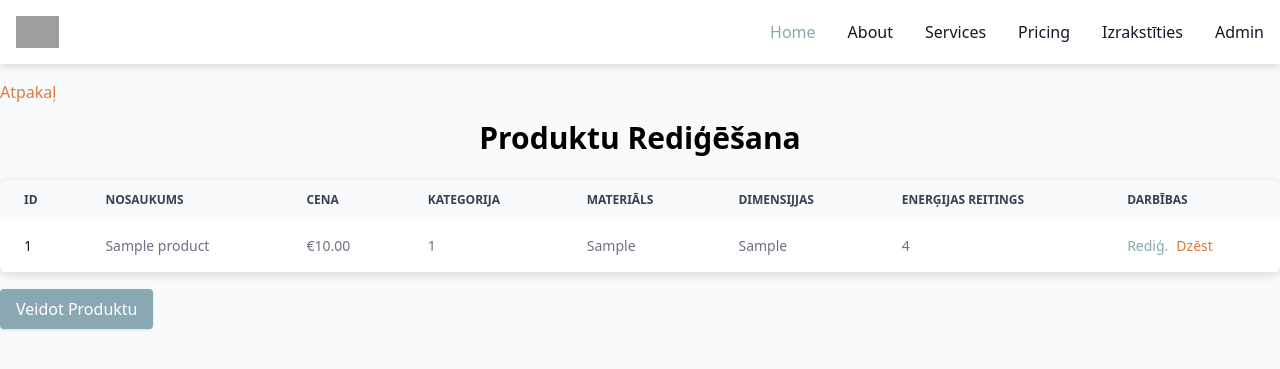
After one commit to SimonsMeldzers/BalticLogi, a PHP site: page /admin-features/manageProducts.php in a window 1280 px wide. The commit adds this page. Shown: the top 369 px of the page. Run offline with PHP 8.4, Linux system fonts and the light colour scheme; the visitor is signed in with stand-in values (Sample User, id 1); tables that the repository leaves empty or names only in its code hold one stand-in row (values such as "Sample post"); grey boxes are pictures that could not be loaded.

Commit message:
Added functionality for adming to create, edit and delete products.

```diff
--- /dev/null
+++ b/public/admin-features/manageProducts.php
@@ -0,0 +1,273 @@
+<?php
+include '../../src/connect_db.php';
+include '../../src/isAdmin.php';
+
+$products = $conn->query("SELECT * FROM products");
+
+// Pārbaude
+$successMessage = '';
+if (isset($_SESSION['success_message'])) {
+    $successMessage = $_SESSION['success_message'];
+    unset($_SESSION['success_message']);
+}
+?>
+
+<!DOCTYPE html>
+<html lang="en">
+<head>
+    <meta charset="UTF-8">
+    <meta name="viewport" content="width=device-width, initial-scale=1.0">
+    <title>Baltic Logi | Rediģēt Produktus</title>
+    <link href="../../src/output.css" rel="stylesheet">
+</head>
+<body class="bg-primary bg-opacity-5">
+    <?php include '../../public/components/navbar.php'; ?>
+
+    <div class="max-w-screen-xl mx-auto my-4">
+        <a href="javascript:window.history.back();"
+           class="text-danger hover:opacity-80 hover:underline"
+        >
+            Atpakaļ
+        </a>
+    </div>
+
+    <!-- Paziņojums, pēc veiksmīgas rediģēšanas/dzēšanas/pievienošanas -->
+    <?php if (!empty($successMessage)): ?>
+        <div class="fixed top-[4.5rem] left-1/2 transform -translate-x-1/2 flex
+                    items-center w-full max-w-xs p-4 space-x-4 text-gray-500
+                    bg-white divide-x divide-gray-200 rounded-lg shadow-2xl
+                    dark:text-gray-400 dark:divide-gray-700 dark:bg-gray-800"
+            id="toast-success"
+            role="alert"
+        >
+            <svg class="w-5 h-5 text-green-700 rotate-45"
+                 aria-hidden="true" xmlns="http://www.w3.org/2000/svg"
+                 fill="none" viewBox="0 0 18 20"
+            >
+                <path stroke="currentColor" stroke-linecap="round"
+                      stroke-linejoin="round" stroke-width="2"
+                      d="m9 17 8 2L9 1 1 19l8-2Zm0 0V9"
+                />
+            </svg>
+            <div class="pl-4 text-sm font-normal">
+                <?php echo htmlspecialchars($successMessage); ?>
+            </div>
+        </div>
+        <script>
+            setTimeout(() => {
+                const toast = document.getElementById('toast-success');
+                if (toast) toast.remove();
+            }, 7000);
+        </script>
+    <?php endif; ?>
+
+    <div class="max-w-screen-xl mx-auto">
+        <h1 class="text-3xl font-bold text-center mb-6">Produktu Rediģēšana</h1>
+        <div class="relative overflow-x-auto shadow-3xl sm:rounded-lg">
+            <table class="w-full text-sm text-left text-gray-500 dark:text-gray-400">
+                <thead class="text-xs text-gray-700 uppercase bg-gray-50 dark:bg-gray-700 dark:text-gray-400">
+                    <tr>
+                        <th scope="col" class="px-6 py-3"> ID </th>
+                        <th scope="col" class="px-6 py-3"> Nosaukums </th>
+                        <th scope="col" class="px-6 py-3"> Cena </th>
+                        <th scope="col" class="px-6 py-3"> Kategorija </th>
+                        <th scope="col" class="px-6 py-3"> Materiāls </th>
+                        <th scope="col" class="px-6 py-3"> Dimensijjas </th>
+                        <th scope="col" class="px-6 py-3"> Enerģijas reitings </th>
+                        <th scope="col" class="px-6 py-3"> Darbības </th>
+                    </tr>
+                </thead>
+                <tbody>
+                    <?php while ($product = $products->fetch_assoc()): ?>
+                        <tr class="bg-white border-b dark:bg-gray-800 dark:border-gray-700">
+                            <td class="px-6 py-4 font-medium text-gray-900 whitespace-nowrap dark:text-white">
+                                <?php echo $product['id']; ?>
+                            </td>
+                            <td class="px-6 py-4">
+                                <?php echo htmlspecialchars($product['name']); ?>
+                            </td>
+                            <td class="px-6 py-4">
+                                €<?php echo number_format($product['price'], 2); ?>
+                            </td>
+                            <td class="px-6 py-4">
+                                <?php echo htmlspecialchars($product['category_id']); ?>
+                            </td>
+                            <td class="px-6 py-4">
+                                <?php echo htmlspecialchars($product['material']); ?>
+                            </td>
+                            <td class="px-6 py-4">
+                                <?php echo htmlspecialchars($product['dimensions']); ?>
+                            </td>
+                            <td class="px-6 py-4">
+                                <?php echo htmlspecialchars($product['energy_rating']); ?>
+                            </td>
+                            <td class="px-6 py-4 flex space-x-2">
+                                <button onclick="openEditModal(<?php echo htmlspecialchars(json_encode($product)); ?>)"
+                                    class="text-primary hover:underline"> Rediģ. </button>
+                                <form method="POST" action="deleteProduct.php" onsubmit="return confirmDelete()">
+                                    <input type="hidden" name="product_id" value="<?php echo $product['id']; ?>">
+                                    <button type="submit" class="text-danger hover:underline"> Dzēst </button>
+                                </form>
+                            </td>
+                        </tr>
+                    <?php endwhile; ?>
+                </tbody>
+            </table>
+        </div>
+        <div class="flex my-4">
+            <button onclick="openCreateModal()" class="bg-primary text-white px-4 py-2 rounded shadow hover:opacity-90">
+                Veidot Produktu
+            </button>
+        </div>
+    </div>
+
+    <!-- Logs priekš produktu rediģēšanas -->
+    <div id="editModal" class="hidden fixed inset-0 bg-black bg-opacity-50 flex items-center justify-center z-50">
+        <div class="bg-white p-6 rounded shadow-lg w-96">
+            <h2 class="text-xl font-semibold mb-4">Produkta rediģēšana</h2>
+            <form method="POST" action="updateProduct.php">
+                <input type="hidden" name="id" id="editProductId">
+                <div class="mb-4">
+                    <label for="editName" class="block text-gray-700"> Nosaukums </label>
+                    <input type="text" name="name" id="editName" class="w-full p-2 border rounded" required>
+                </div>
+                <div class="mb-4">
+                    <label for="editPrice" class="block text-gray-700">Cena</label>
+                    <input type="number" step="0.01" name="price" id="editPrice" class="w-full p-2 border rounded" required>
+                </div>
+                <div class="mb-4">
+                    <label for="editCategory" class="block text-gray-700">Kategorija</label>
+                    <input type="text" name="category_id" id="editCategory" class="w-full p-2 border rounded" required>
+                </div>
+                <div class="mb-4">
+                    <label for="editDescription" class="block text-gray-700">Apraksts</label>
+                    <textarea name="description" id="editDescription" class="w-full p-2 border rounded" required></textarea>
+                </div>
+                <div class="mb-4">
+                    <label for="editImagePath" class="block text-gray-700">Attēla saite</label>
+                    <input type="text" name="image_path" id="editImagePath" class="w-full p-2 border rounded">
+                </div>
+                <div class="mb-4">
+                    <label for="editMaterial" class="block text-gray-700">Materiāls</label>
+                    <input type="text" name="material" id="editMaterial" class="w-full p-2 border rounded">
+                </div>
+                <div class="mb-4">
+                    <label for="editDimensions" class="block text-gray-700">Dimensijas</label>
+                    <input type="text" name="dimensions" id="editDimensions" class="w-full p-2 border rounded">
+                </div>
+                <div class="mb-4">
+                    <label for="editEnergyRating" class="block text-gray-700">Enerģijas Reitings</label>
+                    <input type="text" name="energy_rating" id="editEnergyRating" class="w-full p-2 border rounded">
+                </div>
+                <div class="flex justify-end gap-3">
+                    <button class="py-2 px-8 mt-2  bg-gray-500 text-white font-semibold rounded-md shadow-sm
+                                   hover:drop-shadow-md hover:bg-opacity-90 active:scale-[1.01]"
+                            type="button"
+                            onclick="closeEditModal()"
+                    >
+                        Atcelt
+                    </button>
+                    <button class="py-2 px-8 mt-2 bg-danger text-white font-semibold rounded-md shadow-sm
+                                   hover:drop-shadow-md hover:bg-opacity-90 active:scale-[1.01]"
+                            type="submit"
+                    >
+                        Saglabāt
+                    </button>
+                </div>
+            </form>
+        </div>
+    </div>
+
+    <!-- Logs priekš produktu veidošanas -->
+    <div id="createModal" class="hidden fixed inset-0 bg-black bg-opacity-50 flex items-center justify-center z-50">
+        <div class="bg-white p-6 rounded shadow-lg w-96">
+            <h2 class="text-xl font-semibold mb-4"> Jauns produkts </h2>
+            <form method="POST" action="createProduct.php">
+                <div class="mb-4">
+                    <label for="createName" class="block text-gray-700"> Nosaukums </label>
+                    <input type="text" name="name" id="createName" class="w-full p-2 border rounded" required>
+                </div>
+                <div class="mb-4">
+                    <label for="createPrice" class="block text-gray-700"> Price </label>
+                    <input type="number" step="0.01" name="price" id="createPrice" class="w-full p-2 border rounded" required>
+                </div>
+                <div class="mb-4">
+                    <label for="createCategory" class="block text-gray-700"> Kategorija </label>
+                    <input type="text" name="category_id" id="createCategory" class="w-full p-2 border rounded" required>
+                </div>
+                <div class="mb-4">
+                    <label for="createDescription" class="block text-gray-700"> Apraksts </label>
+                    <textarea name="description" id="createDescription" class="w-full p-2 border rounded" required></textarea>
+                </div>
+                <div class="mb-4">
+                    <label for="createImagePath" class="block text-gray-700">Attēla saite</label>
+                    <input type="text" name="image_path" id="createImagePath" class="w-full p-2 border rounded">
+                </div>
+                <div class="mb-4">
+                    <label for="createMaterial" class="block text-gray-700"> Materiāls</label>
+                    <input type="text" name="material" id="createMaterial" class="w-full p-2 border rounded">
+                </div>
+                <div class="mb-4">
+                    <label for="createDimensions" class="block text-gray-700">Dimensijas</label>
+                    <input type="text" name="dimensions" id="createDimensions" class="w-full p-2 border rounded">
+                </div>
+                <div class="mb-4">
+                    <label for="createEnergyRating" class="block text-gray-700">Enerģijas Reitings</label>
+                    <input type="text" name="energy_rating" id="createEnergyRating" class="w-full p-2 border rounded">
+                </div>
+                <div class="flex justify-end gap-3">
+                    <button class="py-2 px-8 mt-2  bg-gray-500 text-white font-semibold rounded-md shadow-sm
+                                   hover:drop-shadow-md hover:bg-opacity-90 active:scale-[1.01]"
+                            type="button"
+                            onclick="closeCreateModal()"
+                    >
+                        Atcelt
+                    </button>
+                    <button class="py-2 px-8 mt-2 bg-danger text-white font-semibold rounded-md shadow-sm
+                                   hover:drop-shadow-md hover:bg-opacity-90 active:scale-[1.01]"
+                            type="submit"
+                    >
+                        Saglabāt
+                    </button>
+                </div>
+            </form>
+        </div>
+    </div>
+</body>
+</html>
+
+<script>
+        // Atver un piepilda ar datiem rediģēšanas logu
+        function openEditModal(product) {
+            document.getElementById('editProductId').value = product.id;
+            document.getElementById('editName').value = product.name;
+            document.getElementById('editPrice').value = product.price;
+            document.getElementById('editCategory').value = product.category_id;
+            document.getElementById('editDescription').value = product.description;
+            document.getElementById('editImagePath').value = product.image_path;
+            document.getElementById('editMaterial').value = product.material;
+            document.getElementById('editDimensions').value = product.dimensions;
+            document.getElementById('editEnergyRating').value = product.energy_rating;
+            document.getElementById('editModal').classList.remove('hidden');
+        }
+
+        // Aizver rediģ. logu
+        function closeEditModal() {
+            document.getElementById('editModal').classList.add('hidden');
+        }
+
+        // Apstiprina dzēšanu
+        function confirmDelete() {
+            return confirm('Vai tiešām vēlaties dzēst produktu?');
+        }
+
+        // Atver "Jauns produkts" logu
+        function openCreateModal() {
+            document.getElementById('createModal').classList.remove('hidden');
+        }
+
+        // Aizver "Jauns produkts" logu
+        function closeCreateModal() {
+            document.getElementById('createModal').classList.add('hidden');
+        }
+</script>
--- a/public/admin-features/manageUsers.php
+++ b/public/admin-features/manageUsers.php
@@ -24,7 +24,7 @@ if (isset($_SESSION['success_message'])) {
     <?php include '../../public/components/navbar.php'; ?>
     <div class="max-w-screen-xl mx-auto my-4">
         <a href="javascript:window.history.back();"
-           class="text-danger hover:opacity-80"
+           class="text-danger hover:opacity-80 hover:underline"
         >
             Atpakaļ
         </a>
--- a/src/output.css
+++ b/src/output.css
@@ -1522,6 +1522,18 @@ video {
   text-decoration-line: underline;
 }
 
+.hover\:underline-offset-2:hover {
+  text-underline-offset: 2px;
+}
+
+.hover\:underline-offset-1:hover {
+  text-underline-offset: 1px;
+}
+
+.hover\:underline-offset-4:hover {
+  text-underline-offset: 4px;
+}
+
 .hover\:opacity-90:hover {
   opacity: 0.9;
 }
```
Also changed, not shown: public/admin-features/createProduct.php (added, +27 -0 lines), public/admin-features/deleteProduct.php (added, +20 -0 lines), public/admin-features/updateProduct.php (added, +28 -0 lines).
